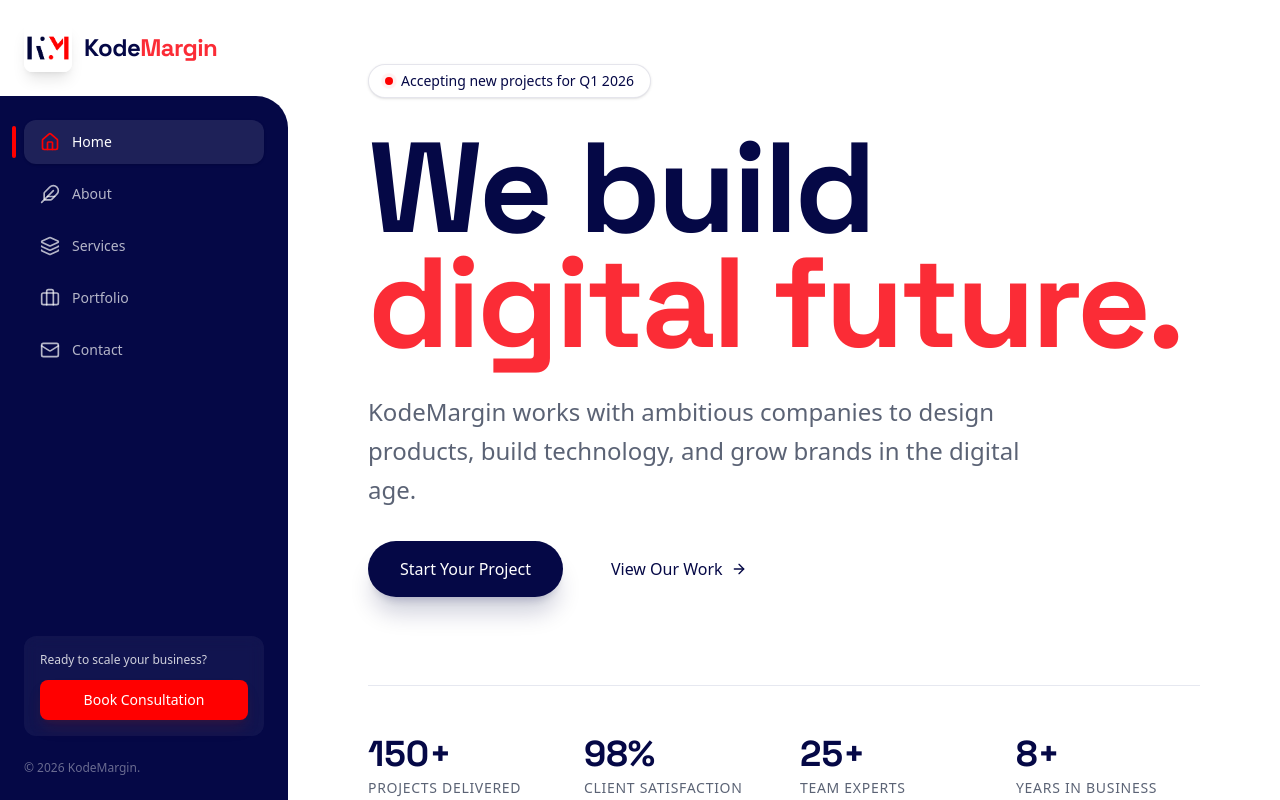
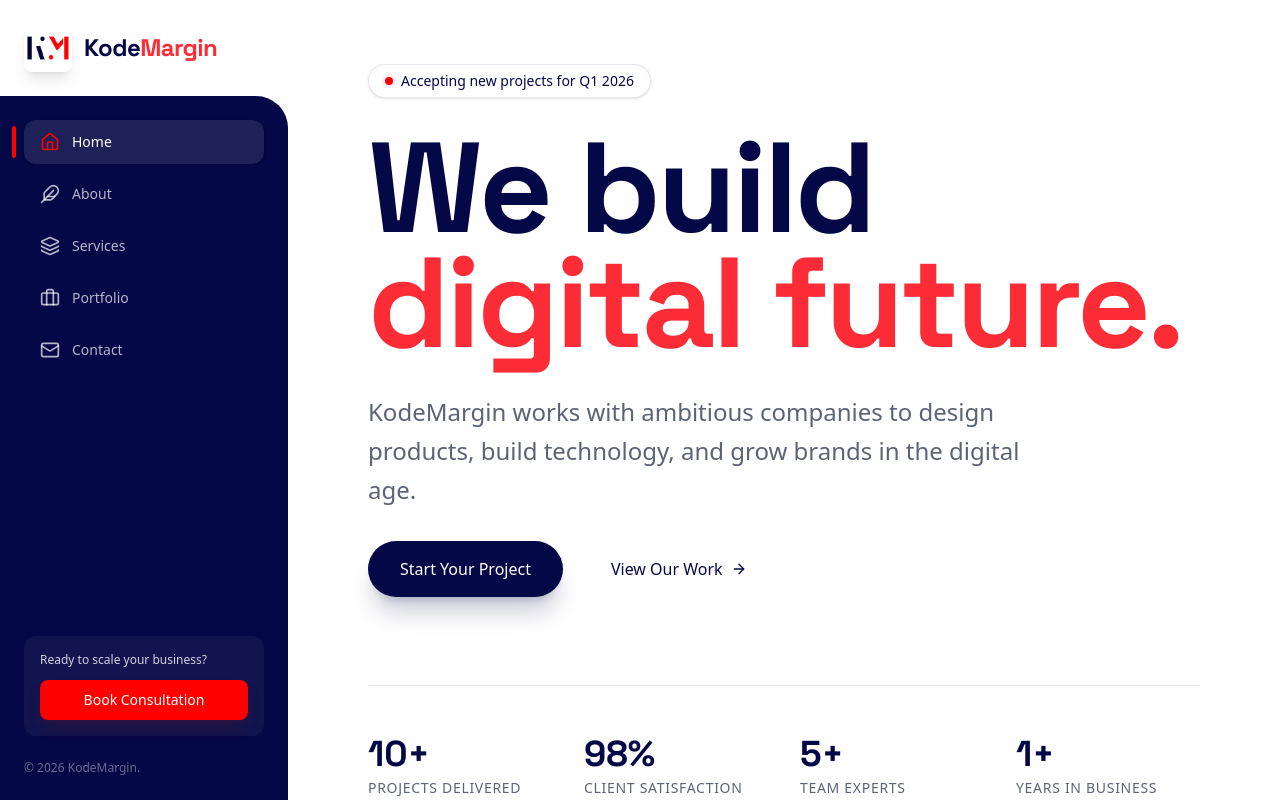
Before and after one commit to KodeMargin/website, a Next.js app: page / in a window 1280 px wide. Built offline with nearby package versions, Linux system fonts and the light colour scheme.

Commit message:
feat: update contact information and social media links; adjust project stats and team details

```diff
--- a/src/data/contact.ts
+++ b/src/data/contact.ts
@@ -1,5 +1,6 @@
 
-import { Mail, Phone, MapPin, Linkedin, Twitter, Github, Instagram } from "lucide-react"
+import { Mail, Phone, MapPin, Linkedin, Twitter, Github, Instagram, Facebook, X } from "lucide-react"
+import { BsWhatsapp } from "react-icons/bs"
 
 export const contactInfo = [
     {
@@ -24,7 +25,7 @@ export const contactInfo = [
 
 export const socialLinks = [
     { name: "LinkedIn", icon: Linkedin, href: "https://www.linkedin.com/company/kodemargin/" },
-    { name: "Twitter", icon: Twitter, href: "#" },
-    { name: "GitHub", icon: Github, href: "#" },
-    { name: "Instagram", icon: Instagram, href: "#" }
+    { name: "Facebook", icon: Facebook, href: "https://www.facebook.com/profile.php?id=61568407317471" },
+    { name: "Instagram", icon: Instagram, href: "https://www.instagram.com/kodemargin/" },
+    { name: "WhatsApp", icon: BsWhatsapp, href: "https://wa.me/94711888358" },
 ]
--- a/src/data/home.ts
+++ b/src/data/home.ts
@@ -2,10 +2,10 @@
 import { MessageSquare, Palette, Code2, Rocket } from "lucide-react"
 
 export const stats = [
-    { label: "Projects Delivered", value: "150+" },
+    { label: "Projects Delivered", value: "10+" },
     { label: "Client Satisfaction", value: "98%" },
-    { label: "Team Experts", value: "25+" },
-    { label: "Years in Business", value: "8+" },
+    { label: "Team Experts", value: "5+" },
+    { label: "Years in Business", value: "1+" },
 ]
 
 export const processSteps = [
```
